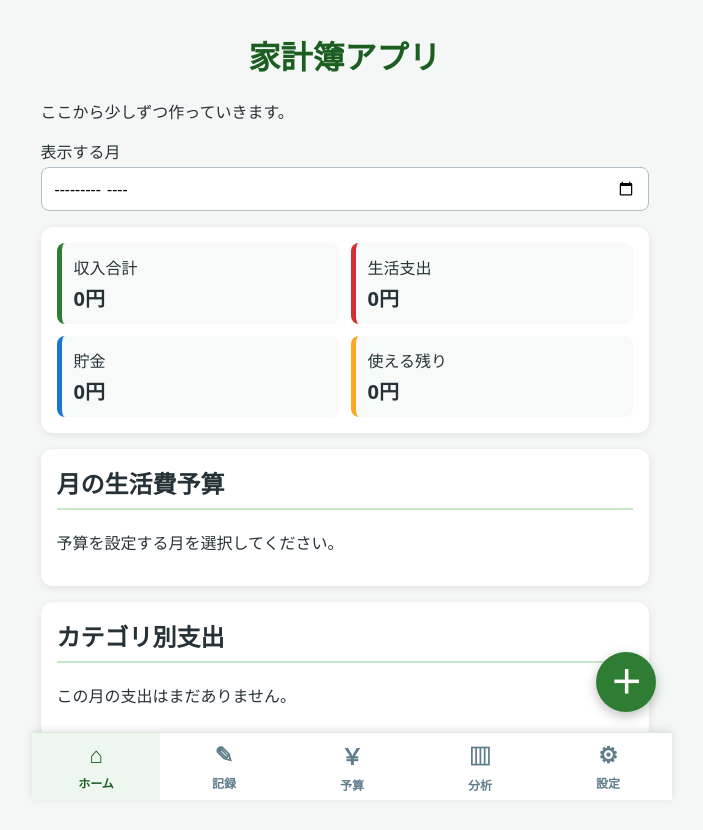
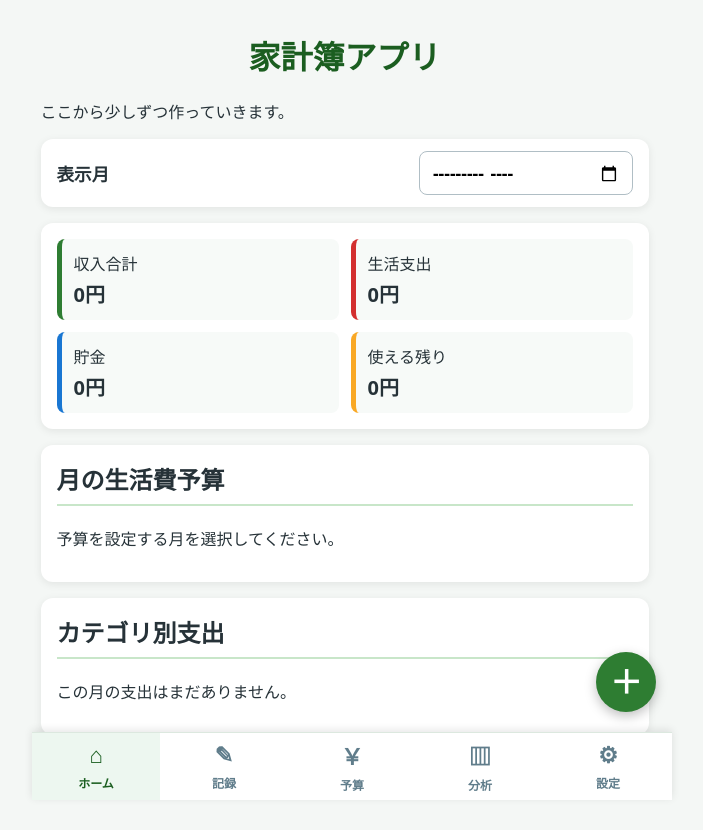
Before and after one commit to wasyun4/zubora-kakeibo-pwa, a React (Vite) app: page / in a window 1280 px wide. Shown: the top 830 px of the page, without its empty margins (288-991 px from the left). Built offline with nearby package versions, Linux system fonts and the light colour scheme.

Commit message:
style: compact month selector

```diff
--- a/src/components/MonthFilter.tsx
+++ b/src/components/MonthFilter.tsx
@@ -11,10 +11,12 @@ function MonthFilter({
     onMonthChange,
 }: MonthFilterProps) {
     return (
-        <label>
-            表示する月
+        <label className="month-filter">
+            <span>表示月</span>
+
             <input
                 type="month"
+                aria-label="表示する月"
                 value={selectedMonth}
                 onChange={(event) =>
                     onMonthChange(event.target.value)
--- a/src/styles.css
+++ b/src/styles.css
@@ -274,3 +274,23 @@ li button {
   color: #d32f2f;
   font-weight: bold;
 }
+
+.month-filter {
+  display: flex;
+  align-items: center;
+  justify-content: space-between;
+  gap: 1rem;
+  margin-bottom: 1rem;
+  padding: 0.75rem 1rem;
+  font-size: 1.1rem;
+  font-weight: bold;
+  background: white;
+  border-radius: 0.75rem;
+  box-shadow: 0 2px 8px rgb(0 0 0 / 8%);
+}
+
+.month-filter input {
+  width: auto;
+  min-width: 10rem;
+  margin: 0;
+}
```
Also changed, not shown: 1 other file (tests, documents, lock files or other folders).
